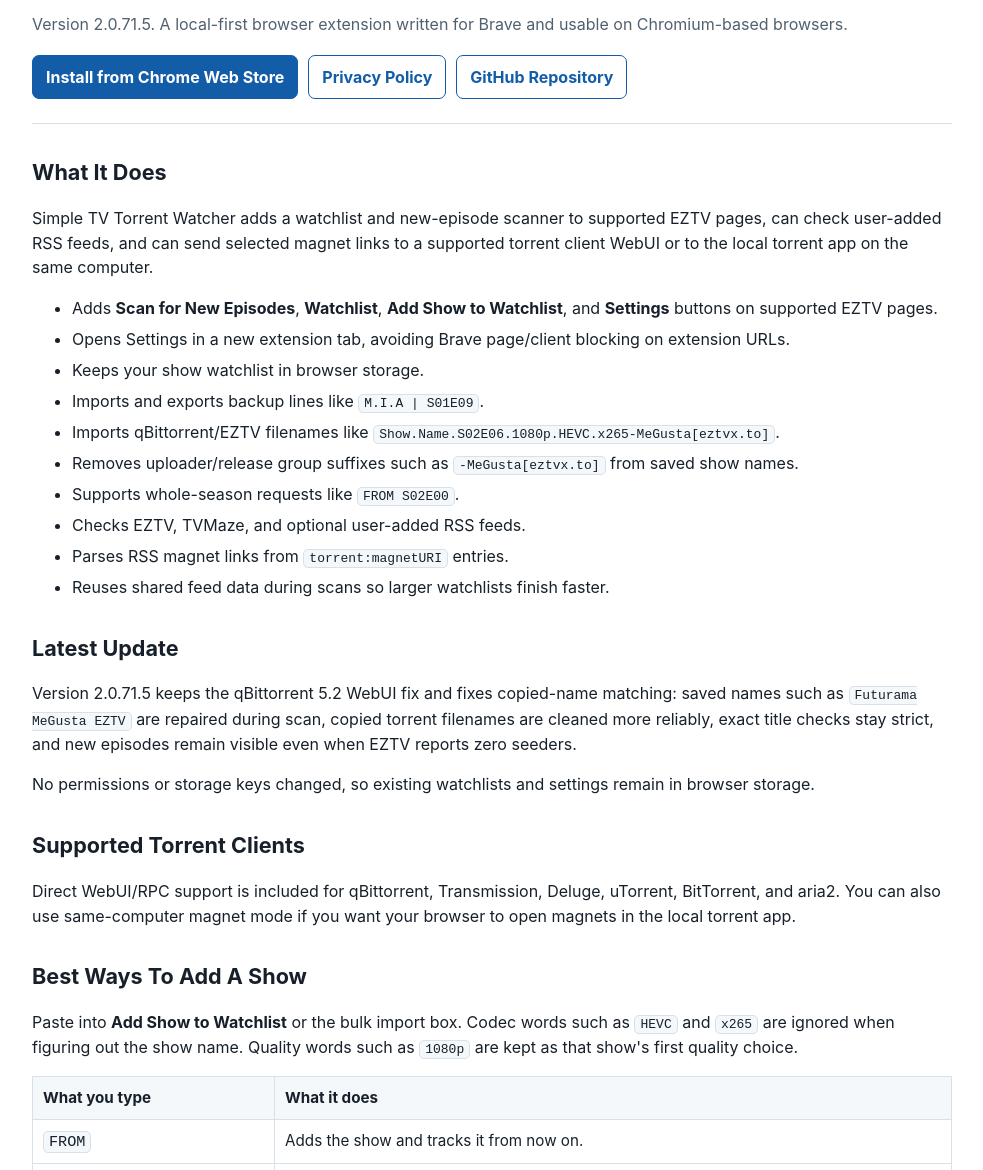
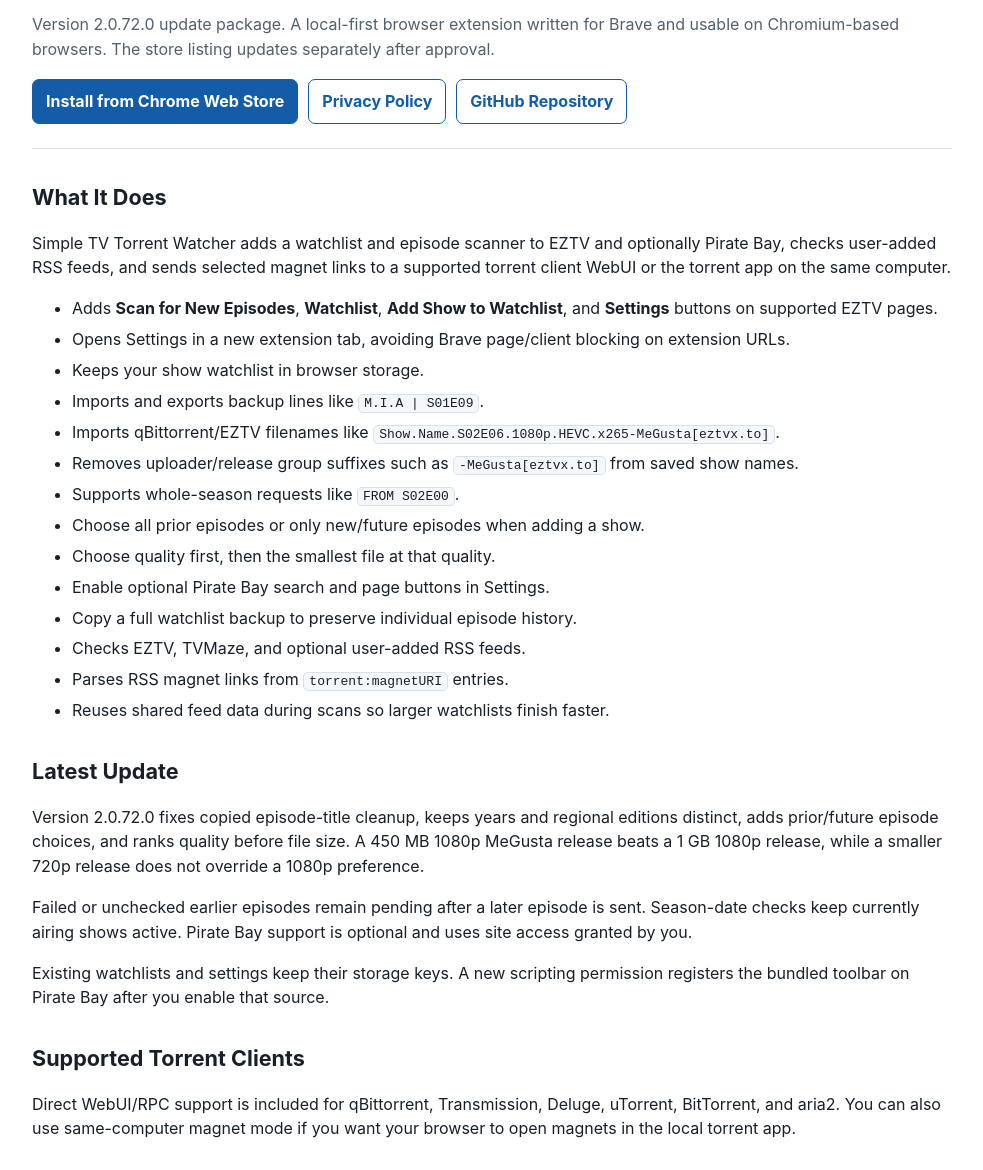
Before and after one commit to sjustaguy-lgtm/simple-tv-torrent-watcher, a plain HTML site: page index.html in a window 1280 px wide. Shown: the part 97-1267 px from the top of the page, without its empty margins (148-1131 px from the left). Drawn offline with Linux system fonts and the light colour scheme.

Commit message:
Release 2.0.72.0 with strict names, episode choices and optional Pirate Bay

```diff
--- a/index.html
+++ b/index.html
@@ -27,7 +27,7 @@
   <main>
     <header>
       <h1>Simple TV Torrent Watcher</h1>
-      <p class="muted">Version 2.0.71.5. A local-first browser extension written for Brave and usable on Chromium-based browsers.</p>
+      <p class="muted">Version 2.0.72.0 update package. A local-first browser extension written for Brave and usable on Chromium-based browsers. The store listing updates separately after approval.</p>
       <div class="links">
         <a class="button" href="https://chromewebstore.google.com/detail/kdmhdojmjaececadkhjgkcfalgjnfahi?utm_source=item-share-cb">Install from Chrome Web Store</a>
         <a class="button secondary" href="privacy-policy.html">Privacy Policy</a>
@@ -37,7 +37,7 @@
 
     <section>
       <h2>What It Does</h2>
-      <p>Simple TV Torrent Watcher adds a watchlist and new-episode scanner to supported EZTV pages, can check user-added RSS feeds, and can send selected magnet links to a supported torrent client WebUI or to the local torrent app on the same computer.</p>
+      <p>Simple TV Torrent Watcher adds a watchlist and episode scanner to EZTV and optionally Pirate Bay, checks user-added RSS feeds, and sends selected magnet links to a supported torrent client WebUI or the torrent app on the same computer.</p>
       <ul>
         <li>Adds <strong>Scan for New Episodes</strong>, <strong>Watchlist</strong>, <strong>Add Show to Watchlist</strong>, and <strong>Settings</strong> buttons on supported EZTV pages.</li>
         <li>Opens Settings in a new extension tab, avoiding Brave page/client blocking on extension URLs.</li>
@@ -46,6 +46,10 @@
         <li>Imports qBittorrent/EZTV filenames like <code>Show.Name.S02E06.1080p.HEVC.x265-MeGusta[eztvx.to]</code>.</li>
         <li>Removes uploader/release group suffixes such as <code>-MeGusta[eztvx.to]</code> from saved show names.</li>
         <li>Supports whole-season requests like <code>FROM S02E00</code>.</li>
+        <li>Choose all prior episodes or only new/future episodes when adding a show.</li>
+        <li>Choose quality first, then the smallest file at that quality.</li>
+        <li>Enable optional Pirate Bay search and page buttons in Settings.</li>
+        <li>Copy a full watchlist backup to preserve individual episode history.</li>
         <li>Checks EZTV, TVMaze, and optional user-added RSS feeds.</li>
         <li>Parses RSS magnet links from <code>torrent:magnetURI</code> entries.</li>
         <li>Reuses shared feed data during scans so larger watchlists finish faster.</li>
@@ -54,8 +58,9 @@
 
     <section>
       <h2>Latest Update</h2>
-      <p>Version 2.0.71.5 keeps the qBittorrent 5.2 WebUI fix and fixes copied-name matching: saved names such as <code>Futurama MeGusta EZTV</code> are repaired during scan, copied torrent filenames are cleaned more reliably, exact title checks stay strict, and new episodes remain visible even when EZTV reports zero seeders.</p>
-      <p>No permissions or storage keys changed, so existing watchlists and settings remain in browser storage.</p>
+      <p>Version 2.0.72.0 fixes copied episode-title cleanup, keeps years and regional editions distinct, adds prior/future episode choices, and ranks quality before file size. A 450 MB 1080p MeGusta release beats a 1 GB 1080p release, while a smaller 720p release does not override a 1080p preference.</p>
+      <p>Failed or unchecked earlier episodes remain pending after a later episode is sent. Season-date checks keep currently airing shows active. Pirate Bay support is optional and uses site access granted by you.</p>
+      <p>Existing watchlists and settings keep their storage keys. A new scripting permission registers the bundled toolbar on Pirate Bay after you enable that source.</p>
     </section>
 
     <section>
@@ -69,7 +74,7 @@
       <table>
         <thead><tr><th>What you type</th><th>What it does</th></tr></thead>
         <tbody>
-          <tr><td><code>FROM</code></td><td>Adds the show and tracks it from now on.</td></tr>
+          <tr><td><code>FROM</code></td><td>Tracks episodes from when you add the show. Select Add all prior episodes too to include available older episodes.</td></tr>
           <tr><td><code>FROM s02</code></td><td>Adds season 2 and starts from <code>S02E00</code>, so episode 1 and newer in season 2 can be found.</td></tr>
           <tr><td><code>FROM S02E00</code></td><td>Useful when you want the whole season.</td></tr>
           <tr><td><code>FROM s02e05</code></td><td>Marks episode 5 as already handled, so scans look for newer season 2 episodes.</td></tr>
@@ -80,7 +85,7 @@
           <tr><td><code>M.I.A | S01E09</code></td><td>Import/export format; saves <code>M.I.A</code> with <code>S01E09</code> as the last episode already handled.</td></tr>
         </tbody>
       </table>
-      <p class="note">Tip: use <code>S02E00</code> when you want the whole season. Use <code>S02E05</code> when you already have episode 5 and only want newer episodes.</p>
+      <p class="note">Use <code>S02E00</code> to begin with season 2, or <code>S02E05</code> when episode 5 is already handled. Scans continue into later seasons. Use Copy Full Backup to preserve individual episode history and gaps; familiar text export lines save only the last-episode marker.</p>
     </section>
 
     <section>
@@ -95,7 +100,8 @@
         <li><a href="privacy-policy.html">Privacy policy</a></li>
         <li><a href="https://github.com/sjustaguy-lgtm/simple-tv-torrent-watcher">GitHub repository</a></li>
         <li><a href="https://chromewebstore.google.com/detail/kdmhdojmjaececadkhjgkcfalgjnfahi?utm_source=item-share-cb">Chrome Web Store listing</a></li>
-        <li><a href="webstore/chrome-web-store-upload-2.0.71.5.zip">Chrome Web Store upload package 2.0.71.5</a></li>
+        <li><a href="webstore/chrome-web-store-upload-2.0.72.0.zip">Chrome Web Store upload package 2.0.72.0</a></li>
+        <li><a href="webstore/simple-tv-torrent-watcher-2.0.72.0-unpacked.zip">Unpacked sharing package 2.0.72.0</a></li>
       </ul>
     </section>
 
```
Also changed, not shown: privacy-policy.html (+4 -2 lines), 4 other files.
